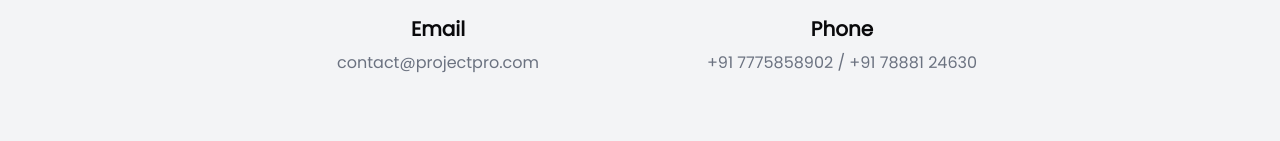
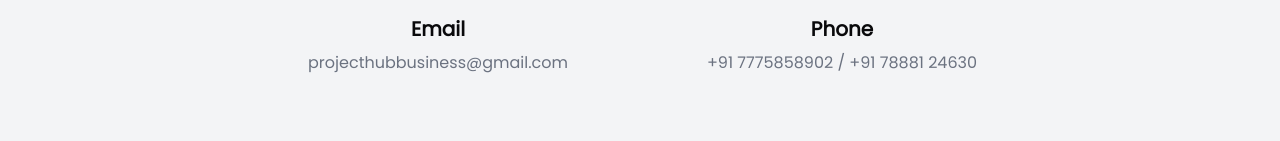
Before and after one commit to SKB-3611/Project-Hub, a Next.js app: page / in a window 1280 px wide. Shown: the part 3502-3643 px from the top of the page. Built offline with nearby package versions, Linux system fonts and the light colour scheme.

Commit message:
Update page.js

```diff
--- a/app/page.js
+++ b/app/page.js
@@ -186,7 +186,7 @@
                   <Mail className="h-10 w-10 mb-2 text-primary" />
                   <h3 className="text-xl font-bold">Email</h3>
                   <a href="mailto:projecthubbusiness@gmail.com" className="text-gray-500 dark:text-gray-400 hover:underline">
-                    contact@projectpro.com
+                    projecthubbusiness@gmail.com
                   </a>
                 </div>
                 <div className="flex flex-col items-center space-y-2 text-center">
```
